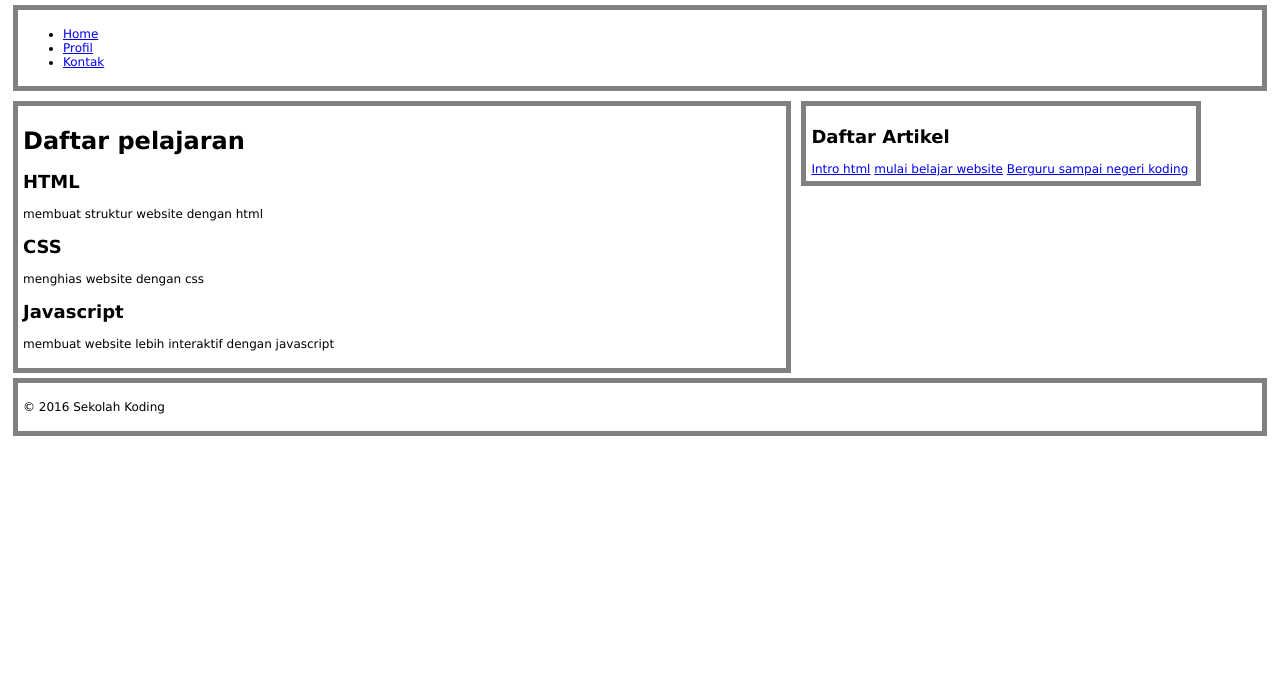
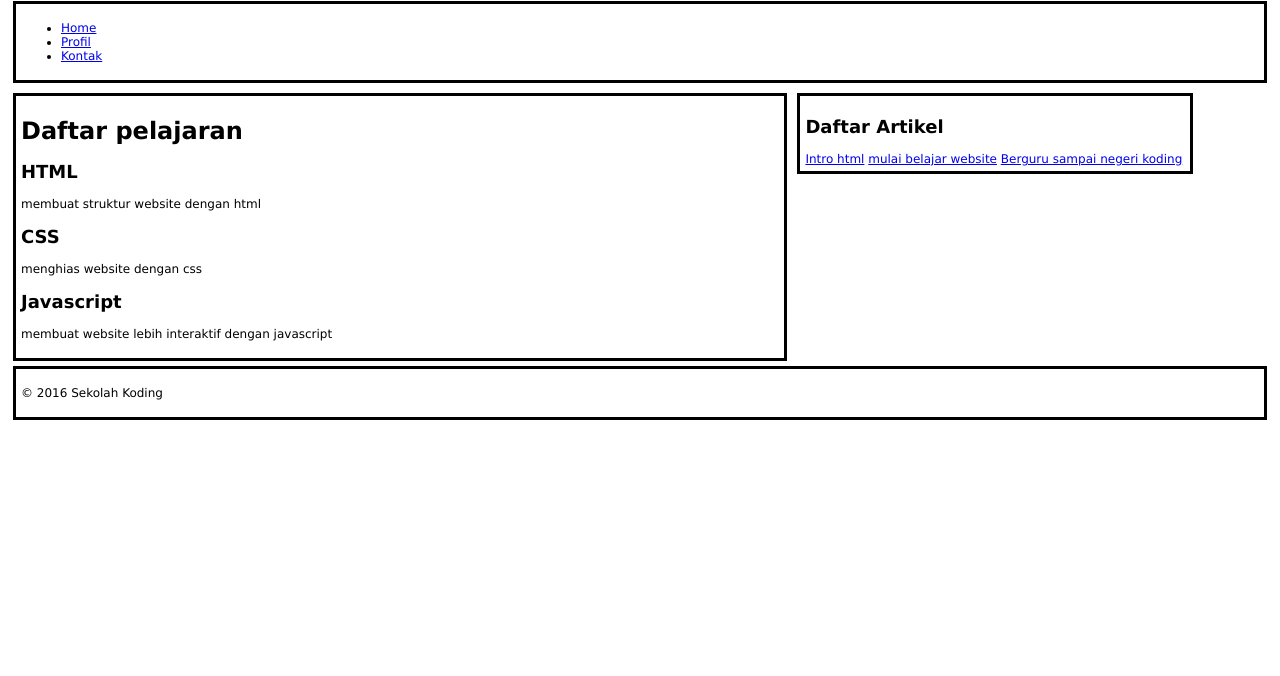
Before and after one commit to afr27/afr27.github.io, a plain HTML site: page index.html in a window 1280 px wide. Shown: the part 124-800 px from the top of the page. Drawn offline with Linux system fonts and the light colour scheme.

Commit message:
Update index.html

```diff
--- a/index.html
+++ b/index.html
@@ -9,8 +9,7 @@
         font-size: 12px;
       }
       header, nav, main, aside, footer {
-        border: 5px solid grey;
-        border-radius: 30;
+        border: 3px solid;
         margin: 5px;
         padding: 5px;
       }
```
